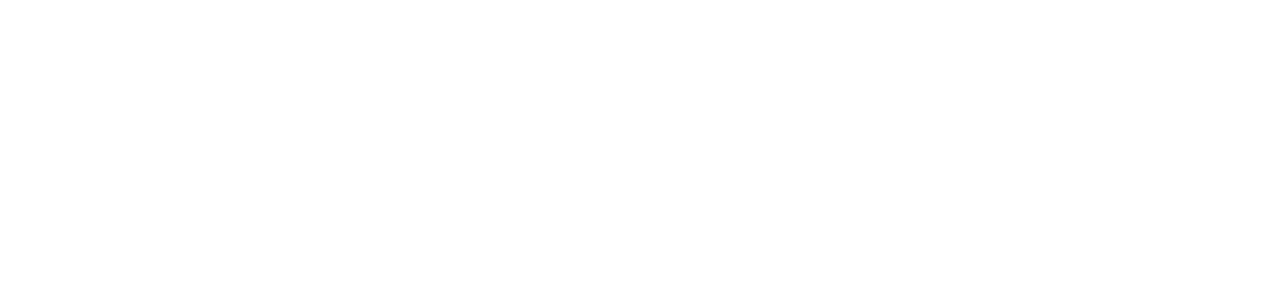
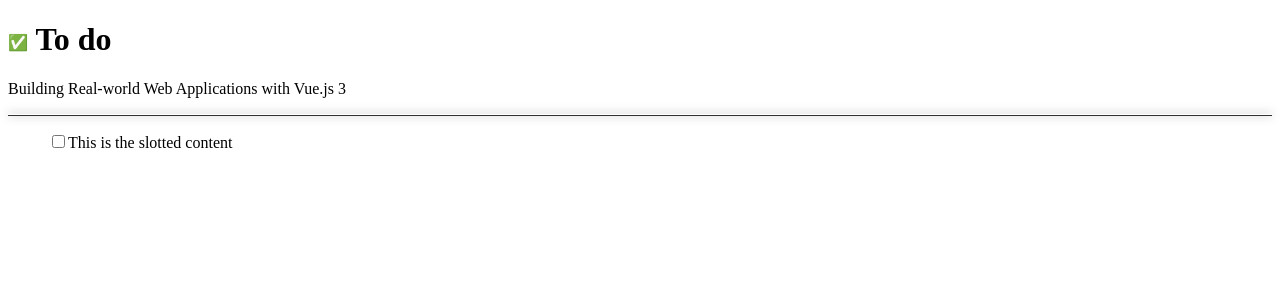
Before and after one commit to docscodes/vue-todo-list, a Vue app: page / in a window 1280 px wide. Shown: the top 300 px of the page. Built offline with nearby package versions, Linux system fonts and the light colour scheme.

Commit message:
add todo list component

```diff
--- a/src/App.vue
+++ b/src/App.vue
@@ -1,9 +1,11 @@
 <script setup lang="ts">
-
+import AppHeader from './components/AppHeader.vue';
+import TodoList from './components/TodoList.vue';
 </script>
 
 <template>
-
+  <AppHeader />
+  <TodoList />
 </template>
 
 <style scoped>
--- /dev/null
+++ b/src/components/TodoList.vue
@@ -0,0 +1,8 @@
+<script lang="ts" setup>
+import ListItem from './ListItem.vue'
+</script>
+<template>
+<ul>
+  <ListItem :is-checked="false">This is the slotted content</ListItem>
+</ul>
+</template>
```
